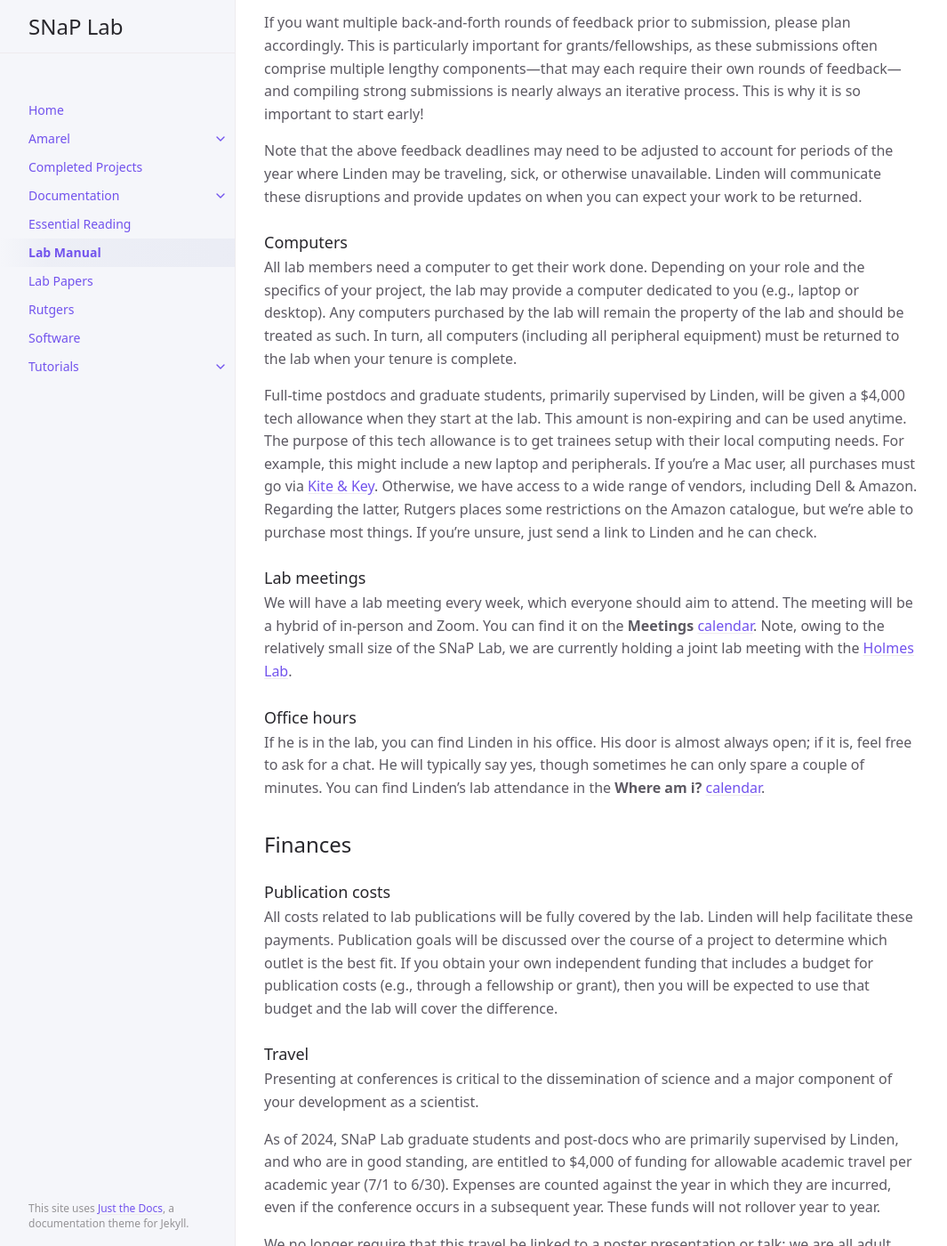
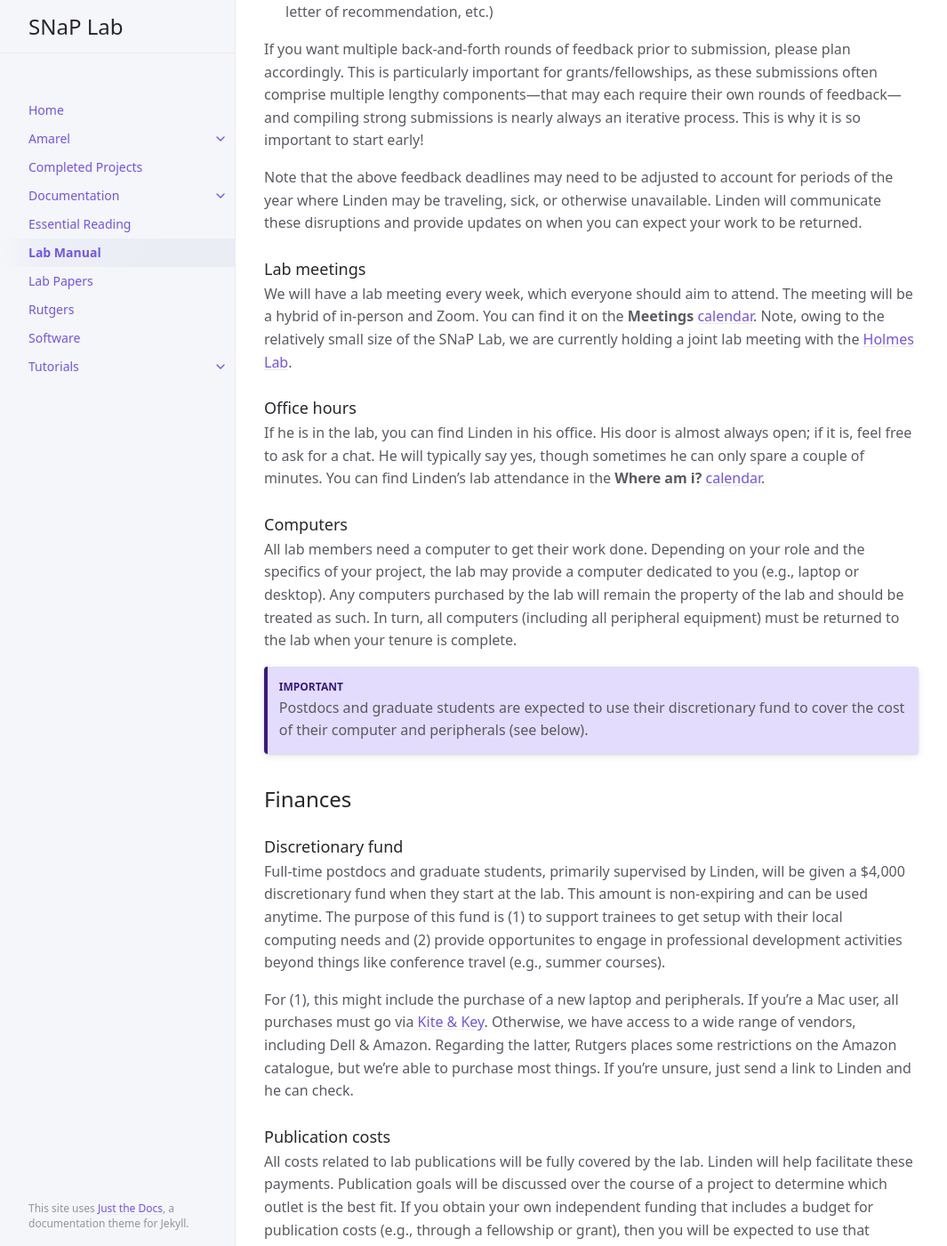
Before and after one commit to LindenParkesLab/snaplab.github.io, a Jekyll site: the page built from docs/lab_manual/index.md, in a window 1280 px wide and 1400 px high, scrolled down 10909 px. Shown: the whole window at 89% size, without its empty margins (107-1172 px from the left). Built offline with Jekyll 4.4.1, drawn with Linux system fonts in a browser that asks for light colours; cached includes are drawn as plain includes; some of the changed text lies outside the part shown.

Commit message:
revision of computer funds to discretionary funds

```diff
--- a/docs/lab_manual/index.md
+++ b/docs/lab_manual/index.md
@@ -206,18 +206,29 @@ If you want multiple back-and-forth rounds of feedback prior to submission, plea
 
 Note that the above feedback deadlines may need to be adjusted to account for periods of the year where Linden may be traveling, sick, or otherwise unavailable. Linden will communicate these disruptions and provide updates on when you can expect your work to be returned.
 
-### Computers
-All lab members need a computer to get their work done. Depending on your role and the specifics of your project, the lab may provide a computer dedicated to you (e.g., laptop or desktop). Any computers purchased by the lab will remain the property of the lab and should be treated as such. In turn, all computers (including all peripheral equipment) must be returned to the lab when your tenure is complete.
-
-Full-time postdocs and graduate students, primarily supervised by Linden, will be given a $4,000 tech allowance when they start at the lab. This amount is non-expiring and can be used anytime. The purpose of this tech allowance is to get trainees setup with their local computing needs. For example, this might include a new laptop and peripherals. If you're a Mac user, all purchases must go via [Kite & Key](https://kiteandkey.rutgers.edu/). Otherwise, we have access to a wide range of vendors, including Dell & Amazon. Regarding the latter, Rutgers places some restrictions on the Amazon catalogue, but we're able to purchase most things. If you're unsure, just send a link to Linden and he can check.
-
 ### Lab meetings
 We will have a lab meeting every week, which everyone should aim to attend. The meeting will be a hybrid of in-person and Zoom. You can find it on the **Meetings** [calendar](#calendars). Note, owing to the relatively small size of the SNaP Lab, we are currently holding a joint lab meeting with the [Holmes Lab](https://holmeslab.rutgers.edu/).
 
 ### Office hours
 If he is in the lab, you can find Linden in his office. His door is almost always open; if it is, feel free to ask for a chat. He will typically say yes, though sometimes he can only spare a couple of minutes. You can find Linden's lab attendance in the **Where am i?** [calendar](#calendars).
 
+### Computers
+All lab members need a computer to get their work done. Depending on your role and the specifics of your project, the lab may provide a computer dedicated to you (e.g., laptop or desktop). Any computers purchased by the lab will remain the property of the lab and should be treated as such. In turn, all computers (including all peripheral equipment) must be returned to the lab when your tenure is complete.
+
+{: .note-title }
+> Important
+>
+> Postdocs and graduate students are expected to use their discretionary fund to cover the cost of their computer and peripherals (see below).
+>
+
 ## Finances
+
+### Discretionary fund
+
+Full-time postdocs and graduate students, primarily supervised by Linden, will be given a $4,000 discretionary fund when they start at the lab. This amount is non-expiring and can be used anytime. The purpose of this fund is (1) to support trainees to get setup with their local computing needs and (2) provide opportunites to engage in professional development activities beyond things like conference travel (e.g., summer courses).
+
+For (1), this might include the purchase of a new laptop and peripherals. If you're a Mac user, all purchases must go via [Kite & Key](https://kiteandkey.rutgers.edu/). Otherwise, we have access to a wide range of vendors, including Dell & Amazon. Regarding the latter, Rutgers places some restrictions on the Amazon catalogue, but we're able to purchase most things. If you're unsure, just send a link to Linden and he can check.
+
 ### Publication costs
 All costs related to lab publications will be fully covered by the lab. Linden will help facilitate these payments. Publication goals will be discussed over the course of a project to determine which outlet is the best fit. If you obtain your own independent funding that includes a budget for publication costs (e.g., through a fellowship or grant), then you will be expected to use that budget and the lab will cover the difference.
 
```
